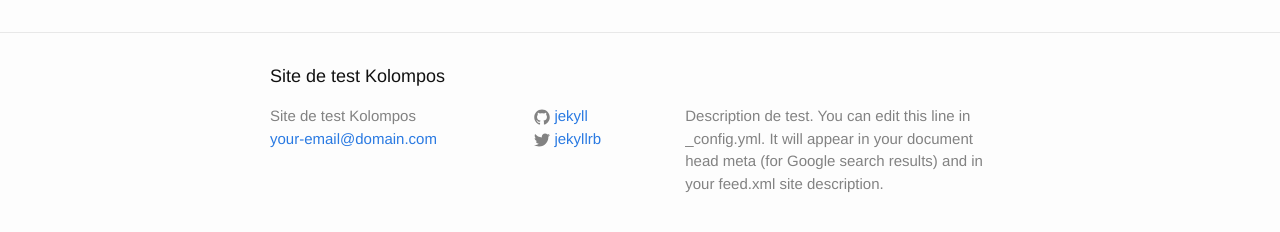
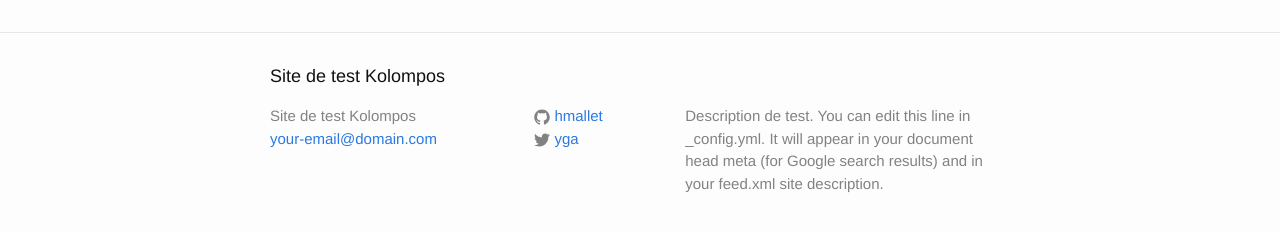
Before and after one commit to hmallet/hmallet.github.io, a Jekyll site: the page built from index.html, in a window 1280 px wide. Shown: the part 264-496 px from the top of the page. Built offline with Jekyll 4.4.1, drawn with Linux system fonts in a browser that asks for light colours.

Commit message:
Update _config.yml

```diff
--- a/_config.yml
+++ b/_config.yml
@@ -7,8 +7,8 @@ description: > # this means to ignore newlines until "baseurl:"
   Google search results) and in your feed.xml site description.
 baseurl: "" # the subpath of your site, e.g. /blog/
 url: "http://yourdomain.com" # the base hostname & protocol for your site
-twitter_username: jekyllrb
-github_username:  jekyll
+twitter_username: yga
+github_username:  hmallet
 
 # Build settings
 markdown: kramdown
```
